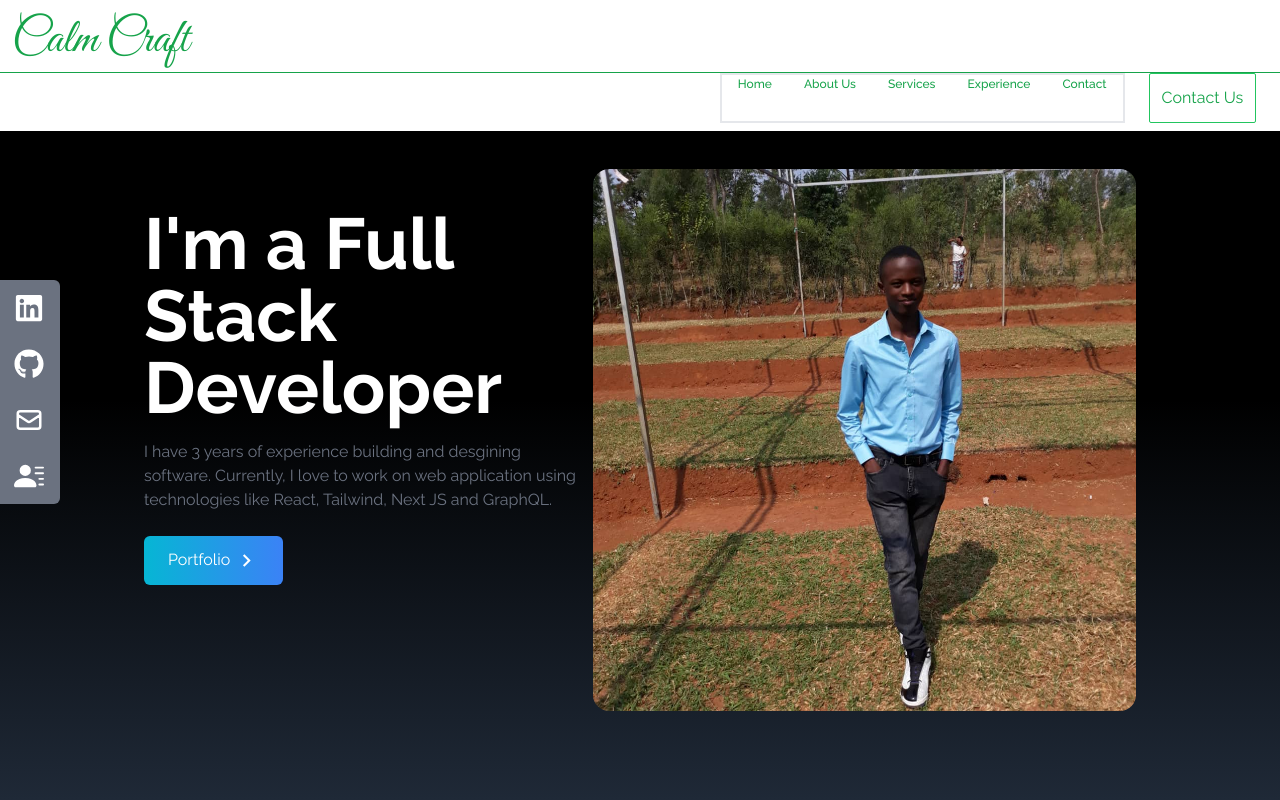
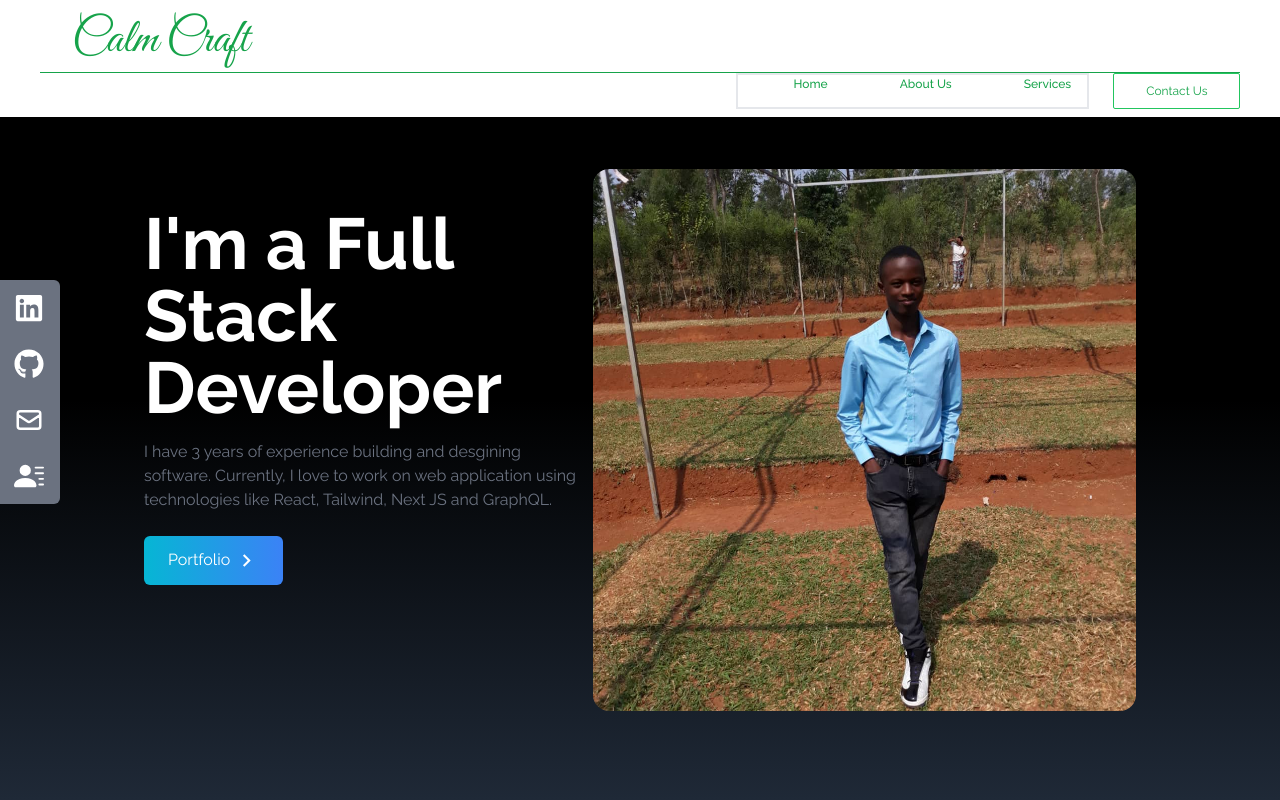
Before and after one commit to heritierbagumire/calm-craft, a React (Create React App) app: page / in a window 1280 px wide. Shown: the top 800 px of the page. Built offline with nearby package versions, Linux system fonts and the light colour scheme.

Commit message:
new changes made

```diff
--- a/src/components/NavBar.jsx
+++ b/src/components/NavBar.jsx
@@ -21,22 +21,13 @@ const NavBar = () => {
       link: "portfolio",
       title: "Services",
     },
-    {
-      id: 4,
-      link: "experience",
-      title: "experience",
-    },
-    {
-      id: 5,
-      link: "contact",
-      title: "contact",
-    },
+
   ];
 
   return (
     <div className="flex flex-col py-2 justify-between items-center w-full h-auto px-10 text-black bg-white fixed">
-      <div className="border-b border-green-600 w-[110%]">
-        <h1 className="text-5xl font-signature md:ml-8 my-2 text-green-600">
+      <div className="border-b border-green-600 w-full">
+        <h1 className="text-5xl font-signature md:ml-8 my-2 font-medium text-green-600">
           Calm Craft
         </h1>
       </div>
@@ -45,7 +36,7 @@ const NavBar = () => {
           {links.map(({ id, link, title }) => (
             <li
               key={id}
-              className="px-4 cursor-pointer capitalize font-medium text-green-600 text-[12px] hover:scale-105 duration-200"
+              className="md:px-6 md:-ml-[34px]  lg:px-4 cursor-pointer capitalize font-medium text-green-600 text-[12px] hover:scale-105 duration-200 lg:ml-10 "
             >
               <Link to={link} smooth duration={500}>
                 {title}
@@ -53,14 +44,20 @@ const NavBar = () => {
             </li>
           ))}
         </ul>
-        <button className="rounded-sm border-green-500 border  text-green-600 px-3 py-3">Contact Us</button>
+        <button className="hidden md:block rounded-sm border-green-500 border text-[12px] text-green-600 px-8 py-2">
+          Contact Us
+        </button>
       </div>
 
       <div
         onClick={() => setNav(!nav)}
         className="cursor-pointer pr-4 z-10 text-gray-500 md:hidden"
       >
-        {nav ? <FaTimes size={30} /> : <FaBars size={30} className="-mt-10 ml-80" />}
+        {nav ? (
+          <FaTimes size={30} />
+        ) : (
+          <FaBars size={30} className="-mt-10 ml-80" />
+        )}
       </div>
 
       {nav && (
```
